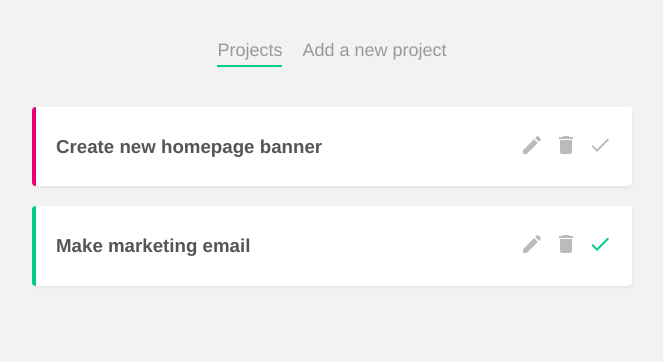
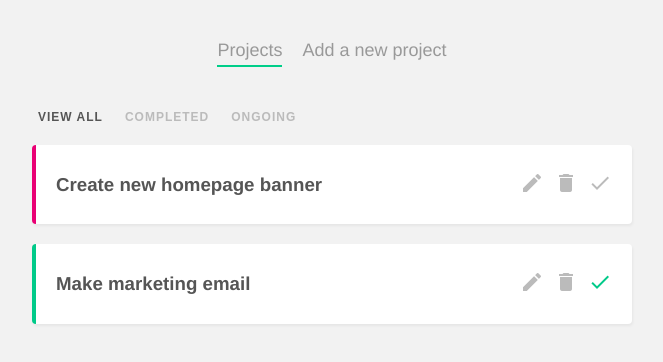
Before and after one commit to themis1986/simple_project_planner, a Vue app: page / in a window 1280 px wide. Shown: the top 362 px of the page, without its empty margins (308-971 px from the left). Built offline with nearby package versions, Linux system fonts and the light colour scheme; data requests are answered from the project's data file.

Commit message:
creating a filter nav

```diff
--- /dev/null
+++ b/src/components/FilterNav.vue
@@ -0,0 +1,48 @@
+<template>
+  <nav class="filter-nav">
+    <button @click="updateFilter('all')" :class="{ active: current === 'all' }">
+      View All
+    </button>
+    <button
+      @click="updateFilter('completed')"
+      :class="{ active: current === 'completed' }"
+    >
+      Completed
+    </button>
+    <button
+      @click="updateFilter('ongoing')"
+      :class="{ active: current === 'ongoing' }"
+    >
+      Ongoing
+    </button>
+  </nav>
+</template>
+
+<script>
+export default {
+  props: ["current"],
+  methods: {
+    updateFilter(by) {
+      this.$emit("filterChange", by);
+    },
+  },
+};
+</script>
+
+<style>
+.filter-nav button {
+  background: none;
+  border: none;
+  color: #bbb;
+  outline: none;
+  font-size: 12px;
+  text-transform: uppercase;
+  margin-right: 10px;
+  letter-spacing: 1px;
+  font-weight: bold;
+  cursor: pointer;
+}
+.filter-nav button.active {
+  color: #555;
+}
+</style>
--- a/src/views/Home.vue
+++ b/src/views/Home.vue
@@ -1,5 +1,6 @@
 <template>
   <div class="home">
+    <FilterNav @filterChange="current = $event" :current="current" />
     <div class="" v-if="projects.length">
       <div class="" v-for="project in projects" :key="project.id">
         <SingleProject
@@ -15,13 +16,15 @@
 <script>
 // @ is an alias to /src
 import SingleProject from "@/components/SingleProject.vue";
+import FilterNav from "@/components/FilterNav.vue";
 
 export default {
   name: "Home",
-  components: { SingleProject },
+  components: { SingleProject, FilterNav },
   data() {
     return {
       projects: [],
+      current: "all",
     };
   },
   methods: {
```
